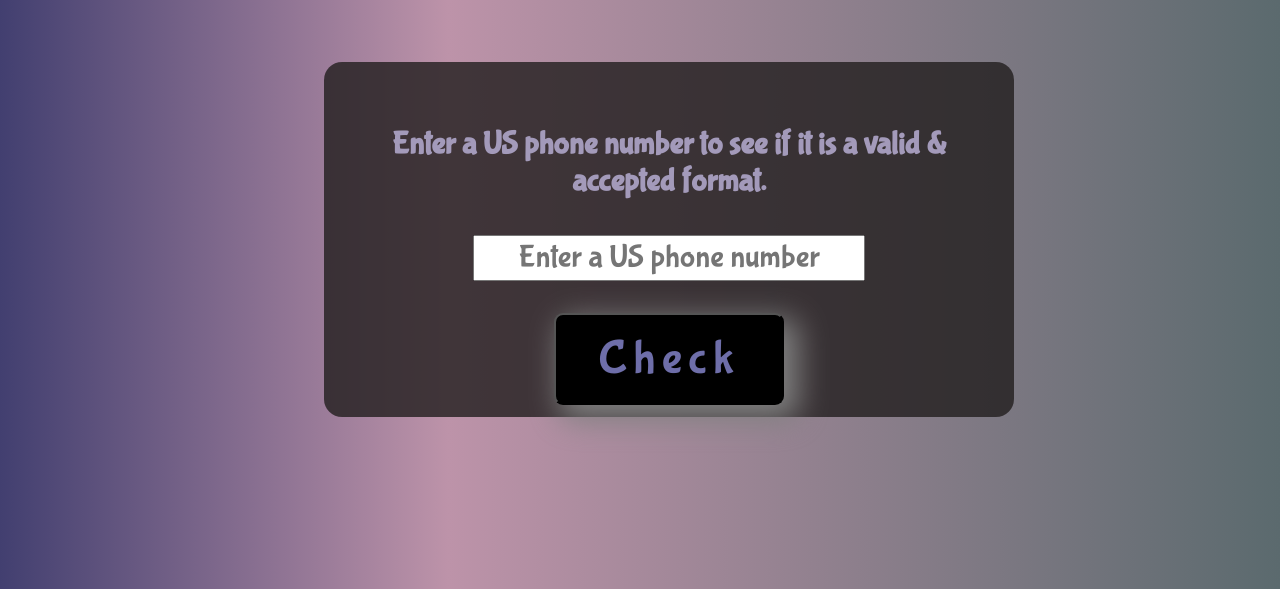
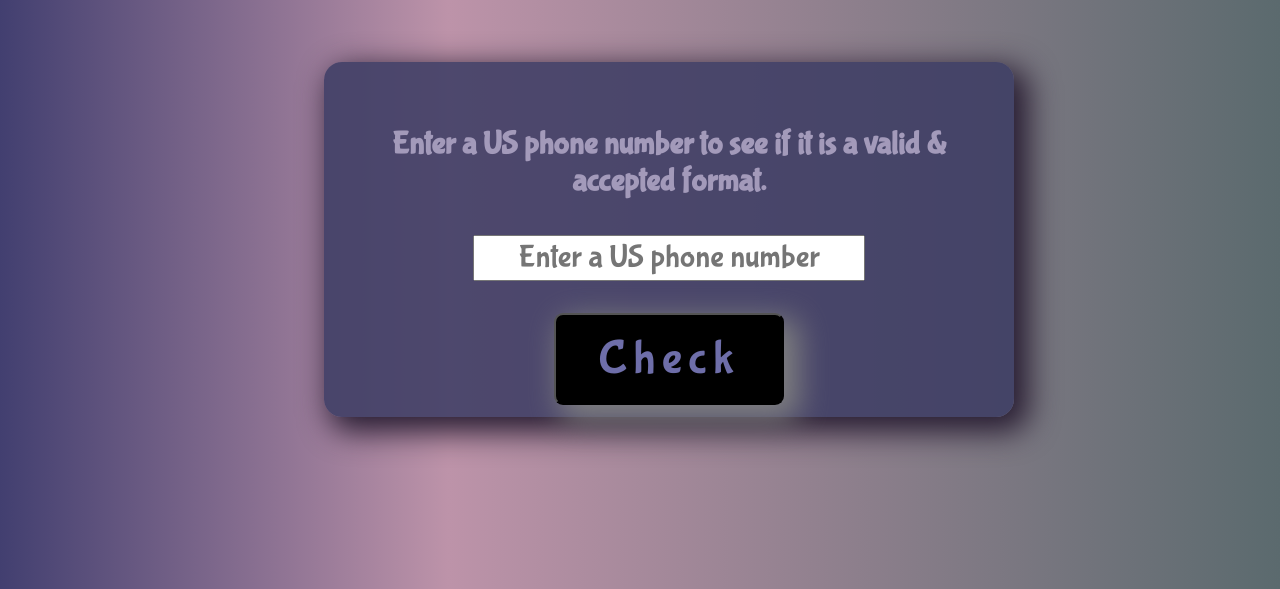
Before and after one commit to courtenayboyle/telephone_validator, a plain HTML site: page index.html in a window 1280 px wide. Shown: the part 211-800 px from the top of the page. Drawn offline with Linux system fonts and the light colour scheme.

Commit message:
updated background

```diff
--- a/style.css
+++ b/style.css
@@ -30,12 +30,13 @@ body {
 .formFrame {
 	width: 48vw;
 	padding: 3%;
-	background-color: rgba(34, 31, 31, 0.805);
+	background-color: rgba(60, 60, 100, 0.857);
 	border-radius: 18px;
 	margin-top: 0%;
 	margin-left: 25%;
 	height: 35vh;
 	text-align: center;
+	box-shadow: 10px 10px 30px 5px rgb(40, 29, 50);
 }
 .main button{
 	padding: 2vh;
```
